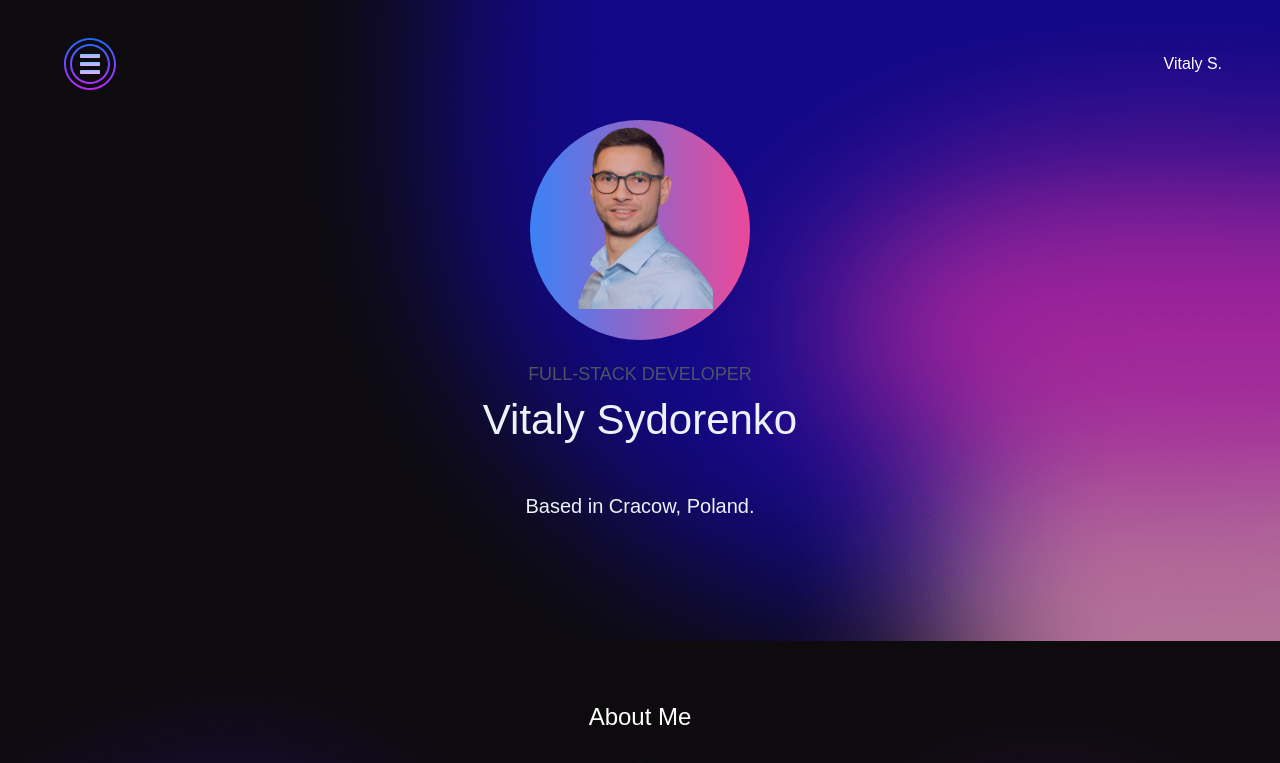
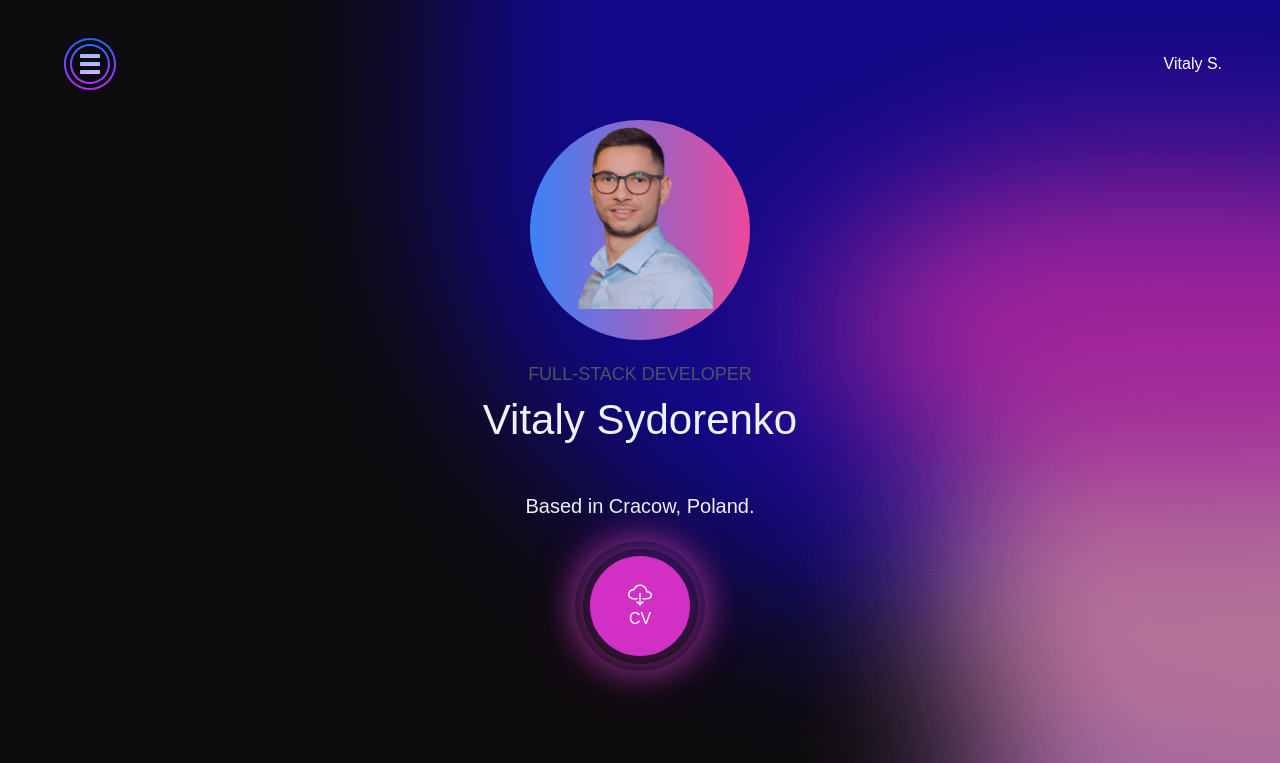
Before and after one commit to V1talquaaa/portfolio, a Next.js app: page / in a window 1280 px wide. Shown: the top 763 px of the page. Built offline with nearby package versions, Linux system fonts and the light colour scheme; a web font is replaced by a local one.

Commit message:
Update Hero.jsx

```diff
--- a/src/app/components/Hero.jsx
+++ b/src/app/components/Hero.jsx
@@ -33,9 +33,9 @@ function Hero() {
             />
           </div>
         </div>
-        {/* <div className="absolute top-[60%] left-[50%]">
+        <div className="mt-5 flex justify-center lg:mt-0 lg:absolute top-[60%] left-[50%]">
         <DownloadBtn />
-        </div> */}
+        </div>
       </div>
     </section>
   );
```
